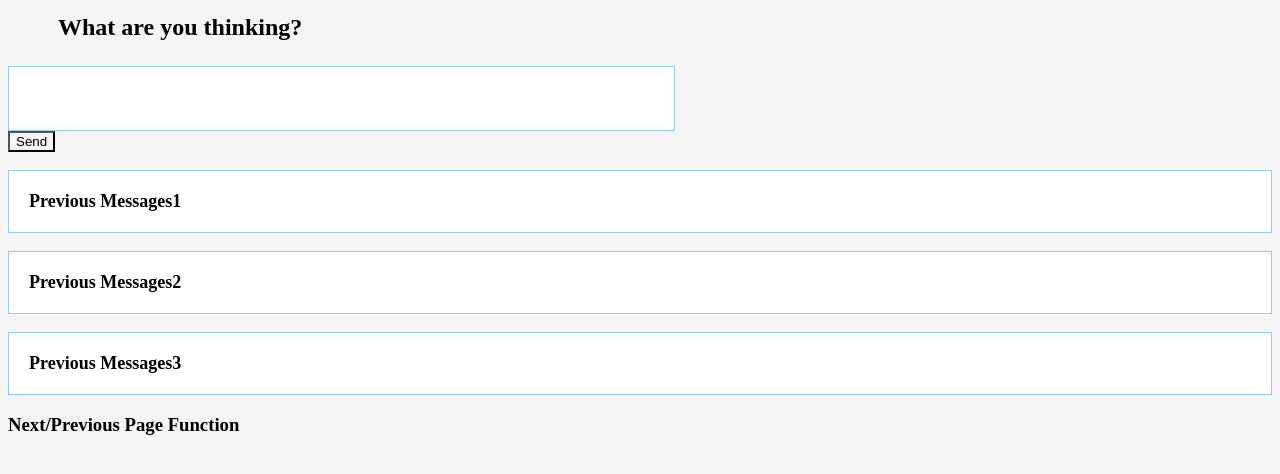
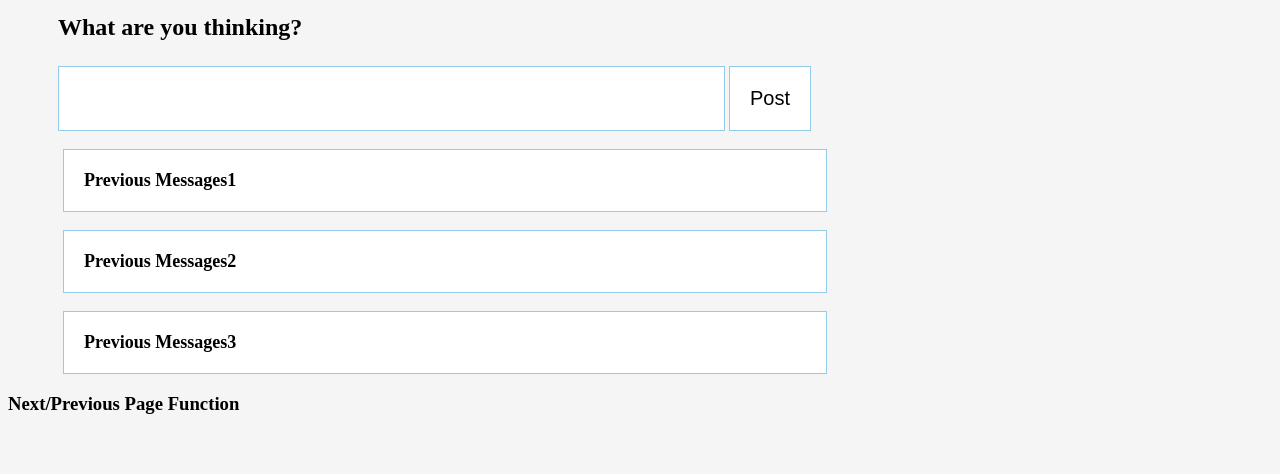
Before and after one commit to theRealJamesClark/codecreateproject, a plain HTML site: page index.html in a window 1280 px wide. Shown: the part 156-630 px from the top of the page. Drawn offline with Linux system fonts and the light colour scheme.

Commit message:
Add files via upload

```diff
--- a/index.html
+++ b/index.html
@@ -11,8 +11,8 @@
 
 		<form action ="app.js" method="post">
 			<h2 id="messageTitle"> What are you thinking? </h2>
-			<input id="textbox" type="text" name="message" size=50><br />
-			<input type="submit" value="Send" />
+			<input id="textbox" type="text" name="message" size=50>
+			<input type="submit" value="Post" />
 		</form>
 		<h3 class="messages"> Previous Messages1 </h3>
 		<h3 class="messages"> Previous Messages2 </h3>
--- a/messages.css
+++ b/messages.css
@@ -4,6 +4,14 @@
 	border-right: 1.5px solid #93CCEA;
 	border-bottom: 1.5px solid #93CCEA;
 	background-color: white;
-	padding: 20px 20px 20px 20px;
+
+	padding-right: 20px;
+	padding-left: 20px;
+	padding-top: 20px;
+	padding-bottom: 20px;
+
+	margin-right: 500px;
+
 	font-size: 18;
+	position: relative; left: 55px;
 }
--- a/sendmessage.css
+++ b/sendmessage.css
@@ -9,4 +9,20 @@
 	background-color: white;
 	padding: 20px 20px 20px 20px;
 	font-size: 20;
+	position:relative; left: 50;
 }
+input[type="submit"] {
+	background: white;
+	font-size: 20;
+	position:relative; left: 50;
+
+	padding-right: 20;
+	padding-left: 20;
+	padding-top: 20;
+	padding-bottom: 20;
+
+	border-top: 1.5px solid #93CCEA;
+	border-left: 1.5px solid #93CCEA;
+	border-right: 1.5px solid #93CCEA;
+	border-bottom: 1.5px solid #93CCEA;
+}
```
